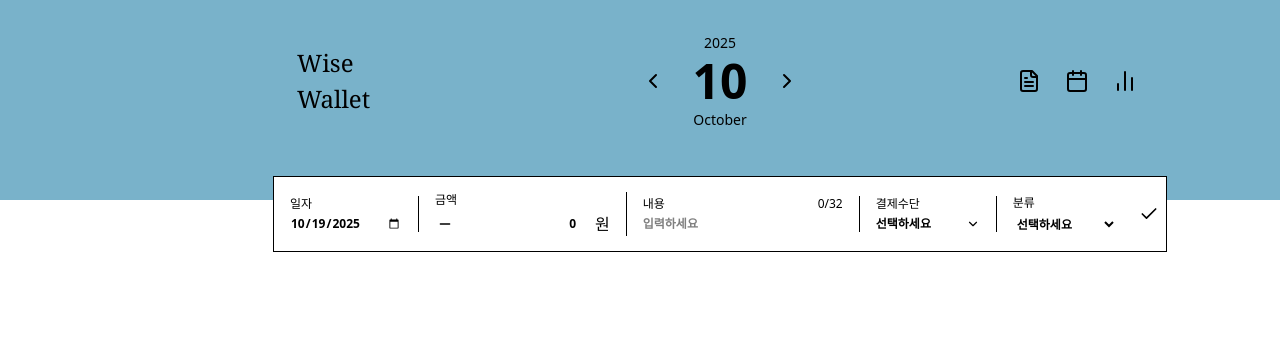
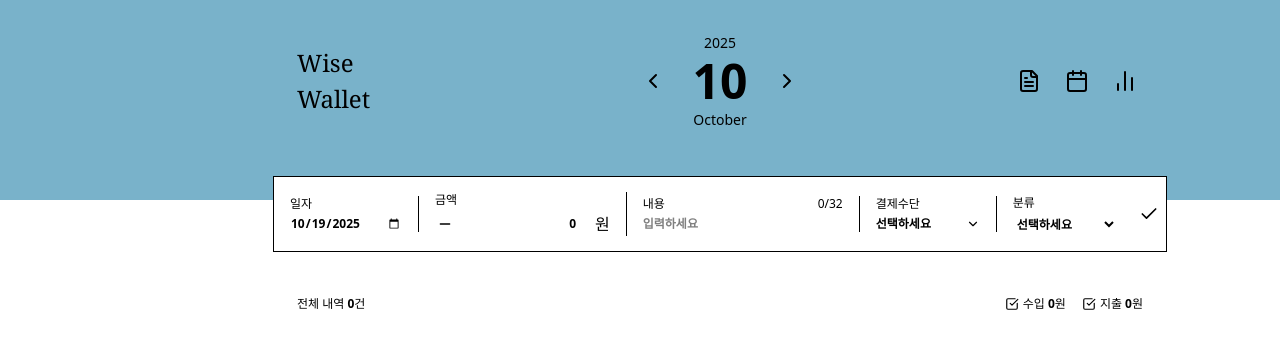
Before and after one commit to subir-sh/bye2money, a React (Vite) app in the folder frontend/: page / in a window 1280 px wide. Shown: the top 348 px of the page. Built offline with nearby package versions, Linux system fonts and the light colour scheme.

Commit message:
Add transaction summary bar

```diff
--- a/frontend/src/components/TransactionContainer.jsx
+++ b/frontend/src/components/TransactionContainer.jsx
@@ -1,11 +1,49 @@
+import { useState, useEffect } from "react";
 import TransactionSummaryBar from "./TransactionSummaryBar";
 import TransactionList from "./TransactionList";
 
 export default function TransactionContainer() {
+  const [transactions, setTransactions] = useState([]);
+  const [filters, setFilters] = useState({
+    income: true,
+    expense: true,
+  });
+
+  // localStorage에서 데이터 불러오기
+  useEffect(() => {
+    const saved = JSON.parse(localStorage.getItem("transactions")) || [];
+    setTransactions(saved);
+  }, []);
+
+  const totalIncome = transactions
+    .filter((t) => t.amount > 0)
+    .reduce((sum, t) => sum + t.amount, 0);
+  const totalExpense = transactions
+    .filter((t) => t.amount < 0)
+    .reduce((sum, t) => sum + Math.abs(t.amount), 0);
+  const totalCount = transactions.length;
+
+  const handleFilterChange = (type) => {
+    setFilters((prev) => ({ ...prev, [type]: !prev[type] }));
+  };
+
+  const filteredTransactions = transactions.filter((t) => {
+    if (t.amount > 0 && !filters.income) return false;
+    if (t.amount < 0 && !filters.expense) return false;
+    return true;
+  });
+
   return (
-    <section className="w-full flex flex-col items-center">
-      <TransactionSummaryBar income={123456} expense={31214} />
-      <TransactionList />
+    <section className="w-[846px] gap-8 mt-8 flex flex-col items-center">
+      <TransactionSummaryBar
+        totalCount={totalCount}
+        totalIncome={totalIncome}
+        totalExpense={totalExpense}
+        filters={filters}
+        onFilterChange={handleFilterChange}
+      />
+
+      <TransactionList transactions={filteredTransactions} />
     </section>
   );
 }
--- a/frontend/src/components/TransactionSummaryBar.jsx
+++ b/frontend/src/components/TransactionSummaryBar.jsx
@@ -1,5 +1,58 @@
-export default function TransactionSummaryBar() {
+import { CheckSquare } from "lucide-react";
+
+export default function TransactionSummaryBar({
+  totalCount,
+  totalIncome,
+  totalExpense,
+  filters,
+  onFilterChange,
+}) {
   return (
-    <div></div>
+    <div className="w-full flex justify-between items-center py-3">
+      <div className="font-sans font-light text-xs text-neutral-text-default">
+        전체 내역&nbsp;
+        <span className="font-semibold">{totalCount}</span>건
+      </div>
+
+      <div className="flex gap-4 items-center text-xs font-light font-sans">
+        <label
+          className="flex items-center gap-1 cursor-pointer select-none"
+          onClick={() => onFilterChange("income")}
+        >
+          <CheckSquare
+            size={14}
+            className={`${
+              filters.income ? "text-brand-text-income" : "text-gray-300"
+            }`}
+          />
+          <span>
+            수입&nbsp;
+            <span className="font-semibold">
+              {totalIncome.toLocaleString()}
+            </span>
+            원
+          </span>
+        </label>
+
+        <label
+          className="flex items-center gap-1 cursor-pointer select-none"
+          onClick={() => onFilterChange("expense")}
+        >
+          <CheckSquare
+            size={14}
+            className={`${
+              filters.expense ? "text-brand-text-expense" : "text-gray-300"
+            }`}
+          />
+          <span>
+            지출&nbsp;
+            <span className="font-semibold text-brand-text-expense">
+              {totalExpense.toLocaleString()}
+            </span>
+            원
+          </span>
+        </label>
+      </div>
+    </div>
   );
 }
--- a/frontend/src/pages/MainPage.jsx
+++ b/frontend/src/pages/MainPage.jsx
@@ -7,7 +7,7 @@ export default function MainPage() {
   return (
     <div>
       <Background />
-      <div className="relative w-[1440px] mx-auto flex justify-center">
+      <div className="relative w-[1440px] mx-auto flex flex-col items-center">
         <MainPageHeader />
         <TransactionInputBar />
         <main>
```
